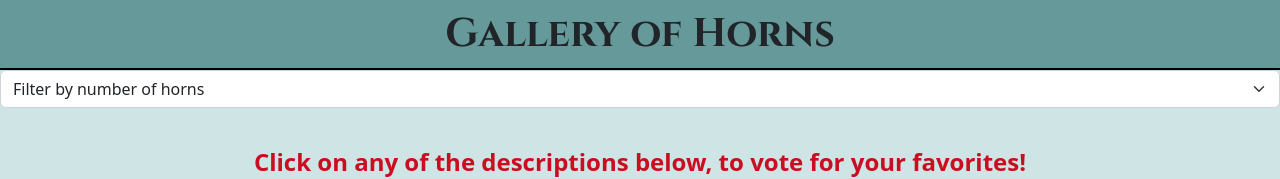
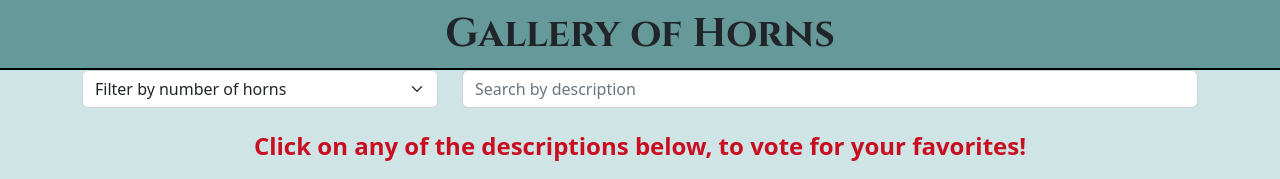
Before and after one commit to Vigilos/gallery-of-horns, a React (Create React App) app: page / in a window 1280 px wide. Shown: the top 179 px of the page. Built offline with nearby package versions, Linux system fonts and the light colour scheme.

Commit message:
Added feature to search by description

```diff
--- a/src/App.js
+++ b/src/App.js
@@ -28,7 +28,8 @@ class App extends React.Component {
     }
   };
 
-  filterAnimals = searchCriteria => {
+  filterAnimals = (searchCriteria, searchType) => {
+    if (searchType === 'horns') {
       if (searchCriteria === 0) {
         this.setState({
           animalsToDisplay: data,
@@ -37,6 +38,21 @@ class App extends React.Component {
         this.setState({
           animalsToDisplay: data.filter(v => v.horns === searchCriteria),
         });
+      }
+    } else if (searchType === 'description') {
+      if (searchCriteria === '') {
+        this.setState({
+          animalsToDisplay: data,
+        });
+      } else {
+        this.setState({
+          animalsToDisplay: data.filter(v =>
+            v.description.toLowerCase().includes(searchCriteria.toLowerCase())
+          ),
+        });
+      }
+    } else {
+      alert('ERROR: Search type not defined (filterAnimals method)!');
     }
   };
 
--- a/src/SearchForm.js
+++ b/src/SearchForm.js
@@ -1,17 +1,31 @@
 import React from 'react';
 import Form from 'react-bootstrap/Form';
+import Container from 'react-bootstrap/Container';
+import Row from 'react-bootstrap/Row';
+import Col from 'react-bootstrap/Col';
 
 class SearchForm extends React.Component {
   handleDropdown = e => {
     e.preventDefault();
-    this.props.filterAnimals(Number(e.target.value));
+    this.props.filterAnimals(Number(e.target.value), 'horns');
+  };
+
+  handleDescSearch = e => {
+    e.preventDefault();
+    this.props.filterAnimals(e.target.value, 'description');
   };
 
   render() {
     return (
       <>
         <Form>
-          <Form.Group className="mb-3">
+          <Container>
+            <Row>
+              <Col xs={6} md={4}>
+                <Form.Group
+                  className="mb-3 d-inline"
+                  controlId="filter-by-horns"
+                >
                   <Form.Select
                     aria-label="Filter by number of horns"
                     onChange={this.handleDropdown}
@@ -24,6 +38,21 @@ class SearchForm extends React.Component {
                     <option value="100">100</option>
                   </Form.Select>
                 </Form.Group>
+              </Col>
+              <Col xs={12} md={8}>
+                <Form.Group
+                  className="mb-3  d-inline"
+                  controlId="filter-by-description"
+                >
+                  <Form.Control
+                    type="text"
+                    placeholder="Search by description"
+                    onChange={this.handleDescSearch}
+                  />
+                </Form.Group>
+              </Col>
+            </Row>
+          </Container>
         </Form>
       </>
     );
```
Lines whose indentation alone changed are shown as unchanged.
